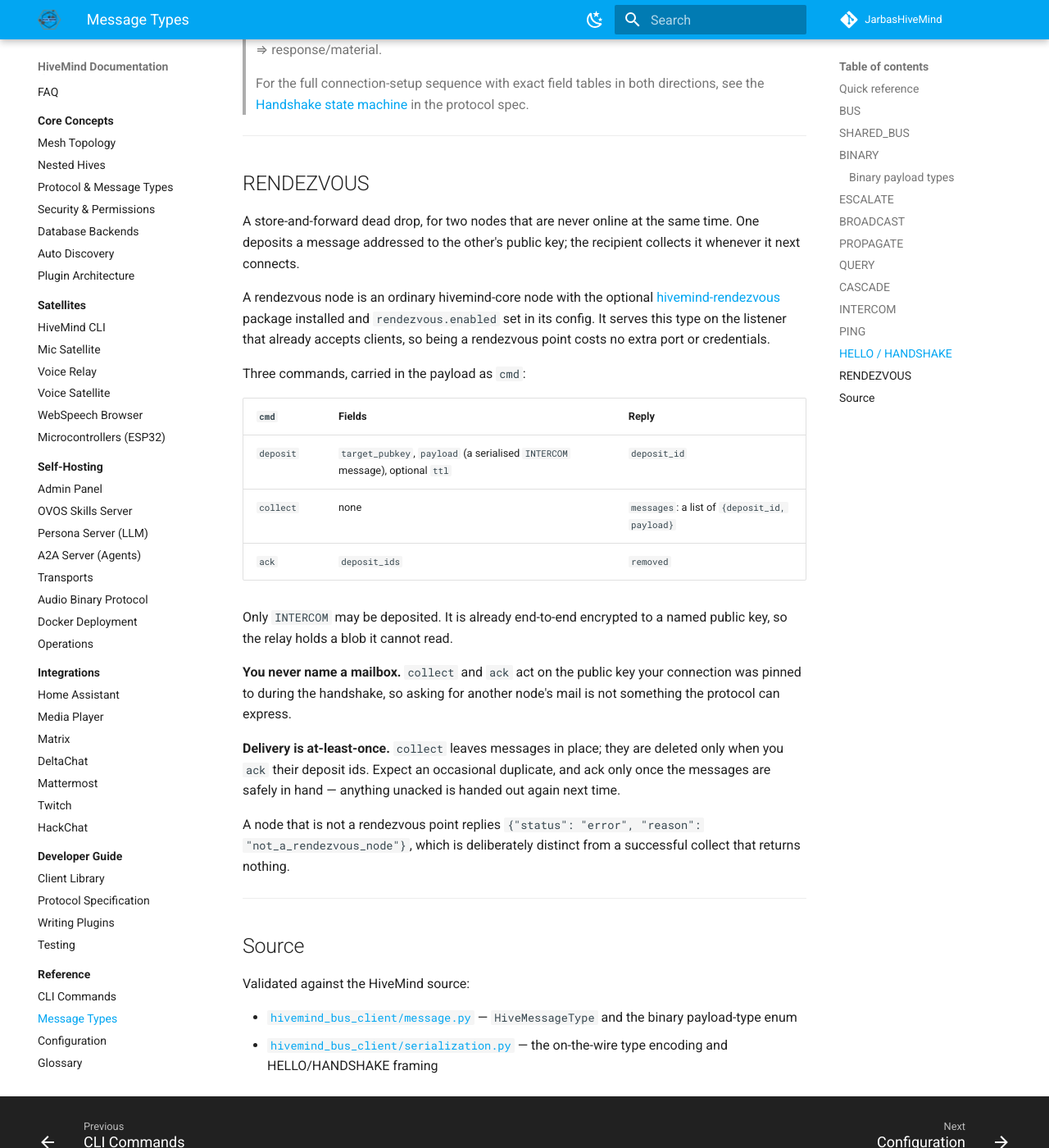
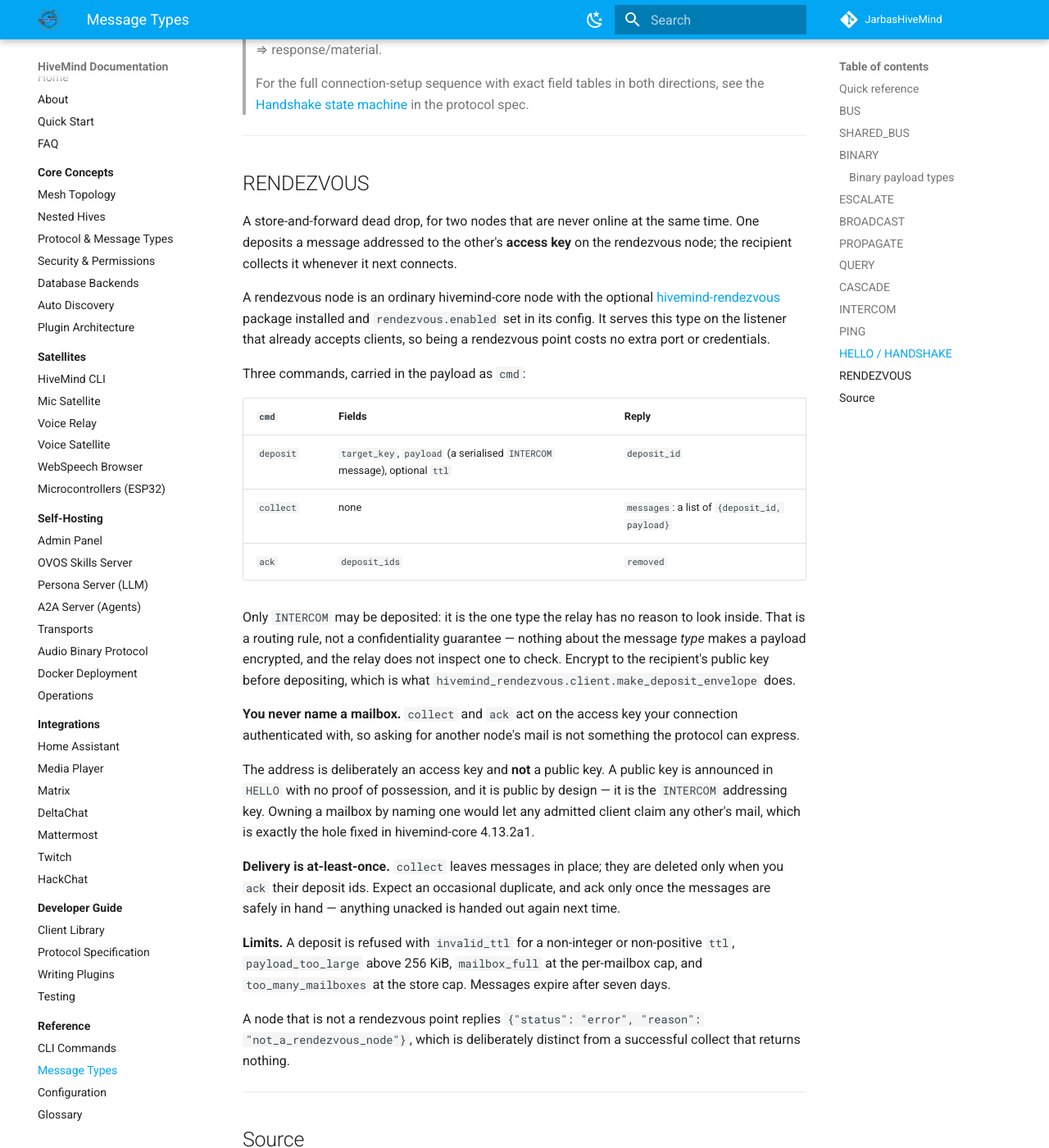
Before and after one commit to JarbasHiveMind/HiveMind-community-docs, an MkDocs documentation site: the page built from docs/reference/message-types.md, in a window 1280 px wide and 1400 px high, scrolled down 7232 px. Shown: the whole window at 82% size. Built offline with MkDocs 1.6.1 and Material for MkDocs 9.7.7, drawn with Linux system fonts in a browser that asks for light colours.

Commit message:
docs: correct RENDEZVOUS to the shipped wire
The section was written against the first design, where mail was addressed by
the recipient's public key. That had a hole — a public key is announced in
HELLO with no proof of possession and is public by design, so any admitted
client could name a victim's and be handed its mailbox (HiveMind-core#248).

Corrected: deposits carry target_key, and collect/ack act on the access key
the connection authenticated with. The 'only INTERCOM, so the relay cannot
read it' line is corrected too — that is a routing rule, not a
confidentiality guarantee; nothing about a message type makes its payload
encrypted. Limits and expiry documented.

Each claim checked against hivemind-rendezvous 2.0.0a1 as installed, not from
memory.

```diff
--- a/docs/reference/message-types.md
+++ b/docs/reference/message-types.md
@@ -203,7 +203,7 @@ Connection management. Handled automatically by `HiveMessageBusClient` and `hive
 
 ## RENDEZVOUS
 
-A store-and-forward dead drop, for two nodes that are never online at the same time. One deposits a message addressed to the other's public key; the recipient collects it whenever it next connects.
+A store-and-forward dead drop, for two nodes that are never online at the same time. One deposits a message addressed to the other's **access key** on the rendezvous node; the recipient collects it whenever it next connects.
 
 A rendezvous node is an ordinary hivemind-core node with the optional [hivemind-rendezvous](https://github.com/JarbasHiveMind/hivemind-rendezvous) package installed and `rendezvous.enabled` set in its config. It serves this type on the listener that already accepts clients, so being a rendezvous point costs no extra port or credentials.
 
@@ -211,15 +211,19 @@ Three commands, carried in the payload as `cmd`:
 
 | `cmd` | Fields | Reply |
 |---|---|---|
-| `deposit` | `target_pubkey`, `payload` (a serialised `INTERCOM` message), optional `ttl` | `deposit_id` |
+| `deposit` | `target_key`, `payload` (a serialised `INTERCOM` message), optional `ttl` | `deposit_id` |
 | `collect` | none | `messages`: a list of `{deposit_id, payload}` |
 | `ack` | `deposit_ids` | `removed` |
 
-Only `INTERCOM` may be deposited. It is already end-to-end encrypted to a named public key, so the relay holds a blob it cannot read.
+Only `INTERCOM` may be deposited: it is the one type the relay has no reason to look inside. That is a routing rule, not a confidentiality guarantee — nothing about the message *type* makes a payload encrypted, and the relay does not inspect one to check. Encrypt to the recipient's public key before depositing, which is what `hivemind_rendezvous.client.make_deposit_envelope` does.
 
-**You never name a mailbox.** `collect` and `ack` act on the public key your connection was pinned to during the handshake, so asking for another node's mail is not something the protocol can express.
+**You never name a mailbox.** `collect` and `ack` act on the access key your connection authenticated with, so asking for another node's mail is not something the protocol can express.
+
+The address is deliberately an access key and **not** a public key. A public key is announced in `HELLO` with no proof of possession, and it is public by design — it is the `INTERCOM` addressing key. Owning a mailbox by naming one would let any admitted client claim any other's mail, which is exactly the hole fixed in hivemind-core 4.13.2a1.
 
 **Delivery is at-least-once.** `collect` leaves messages in place; they are deleted only when you `ack` their deposit ids. Expect an occasional duplicate, and ack only once the messages are safely in hand — anything unacked is handed out again next time.
+
+**Limits.** A deposit is refused with `invalid_ttl` for a non-integer or non-positive `ttl`, `payload_too_large` above 256 KiB, `mailbox_full` at the per-mailbox cap, and `too_many_mailboxes` at the store cap. Messages expire after seven days.
 
 A node that is not a rendezvous point replies `{"status": "error", "reason": "not_a_rendezvous_node"}`, which is deliberately distinct from a successful collect that returns nothing.
 
```
Also changed, not shown: docs/concepts/discovery.md (+3 -3 lines).
